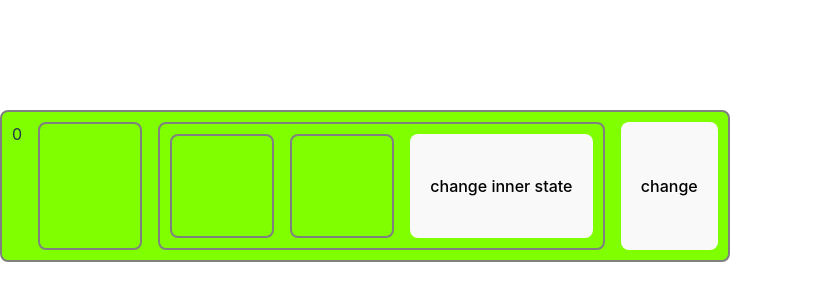
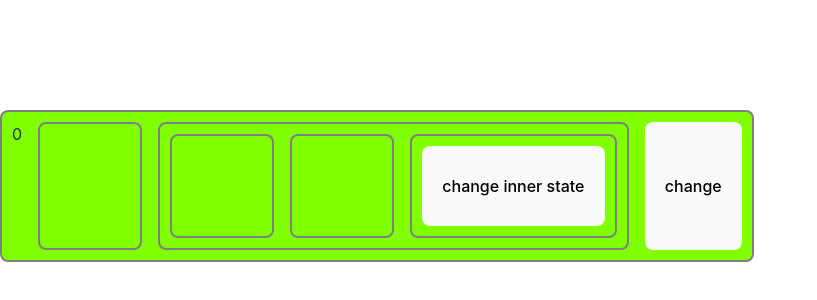
Before and after one commit to hheimerd/react-memo-demo, a React (Vite) app: page / in a window 1280 px wide. Shown: the part 214-514 px from the top of the page, without its empty margins (0-817 px from the left). Built offline with nearby package versions, Linux system fonts and the light colour scheme.

Commit message:
Extract inner state

```diff
--- a/src/main.jsx
+++ b/src/main.jsx
@@ -20,16 +20,25 @@ function CompRoot() {
 }
 
 const MemoComponent = memo(({unchangeable}) => {
-    const [innerState, setInnerState] = useState(0);
     return (
         <ColoredBlock>
             <PureComponent prop={unchangeable}/>
             <PureComponent prop={unchangeable}/>
-            <button onClick={() => setInnerState(innerState + 1)}>change inner state</button>
+            <WithInnerState/>
         </ColoredBlock>
     )
 })
 MemoComponent.displayName = 'MemoComponent';
+
+function WithInnerState() {
+    const [innerState, setInnerState] = useState(0);
+
+    return (
+        <ColoredBlock>
+            <button onClick={() => setInnerState(innerState + 1)}>change inner state</button>
+        </ColoredBlock>
+    )
+}
 
 function PureComponent() {
     return <ColoredBlock></ColoredBlock>
```
